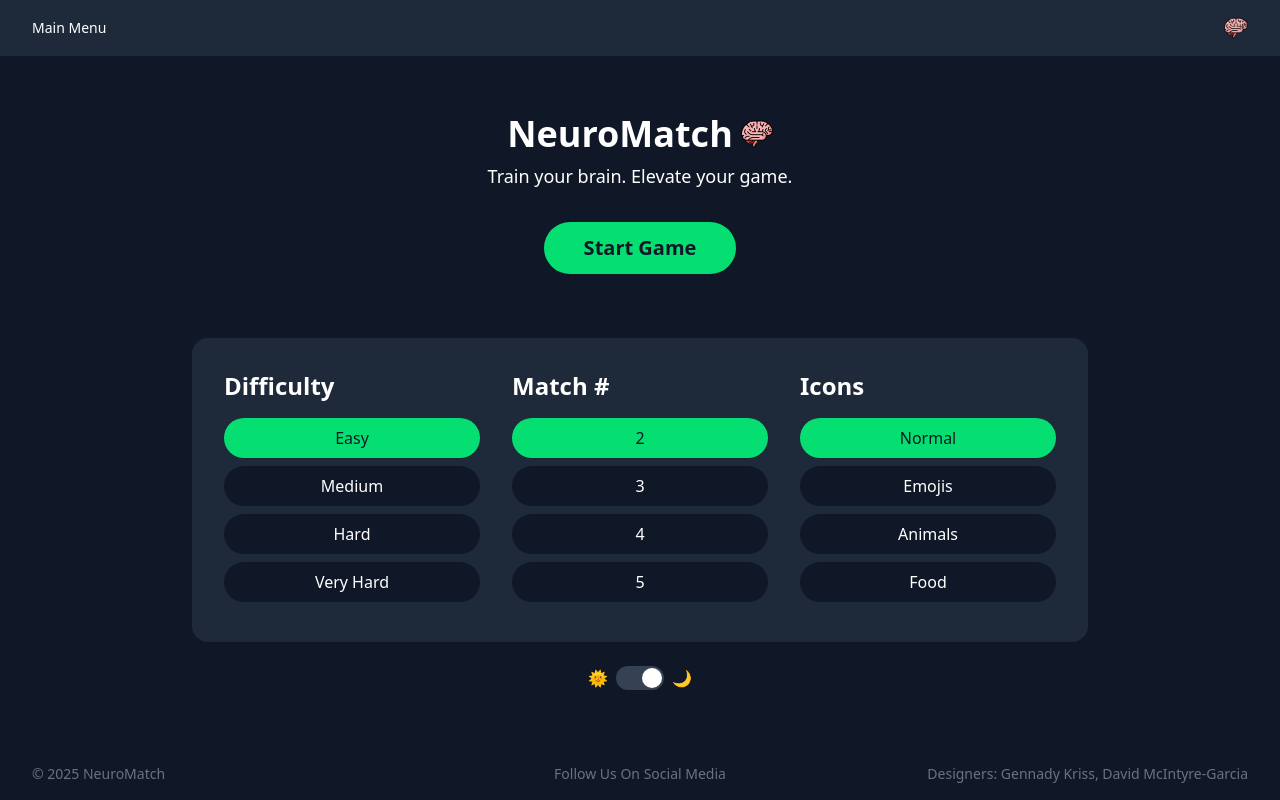
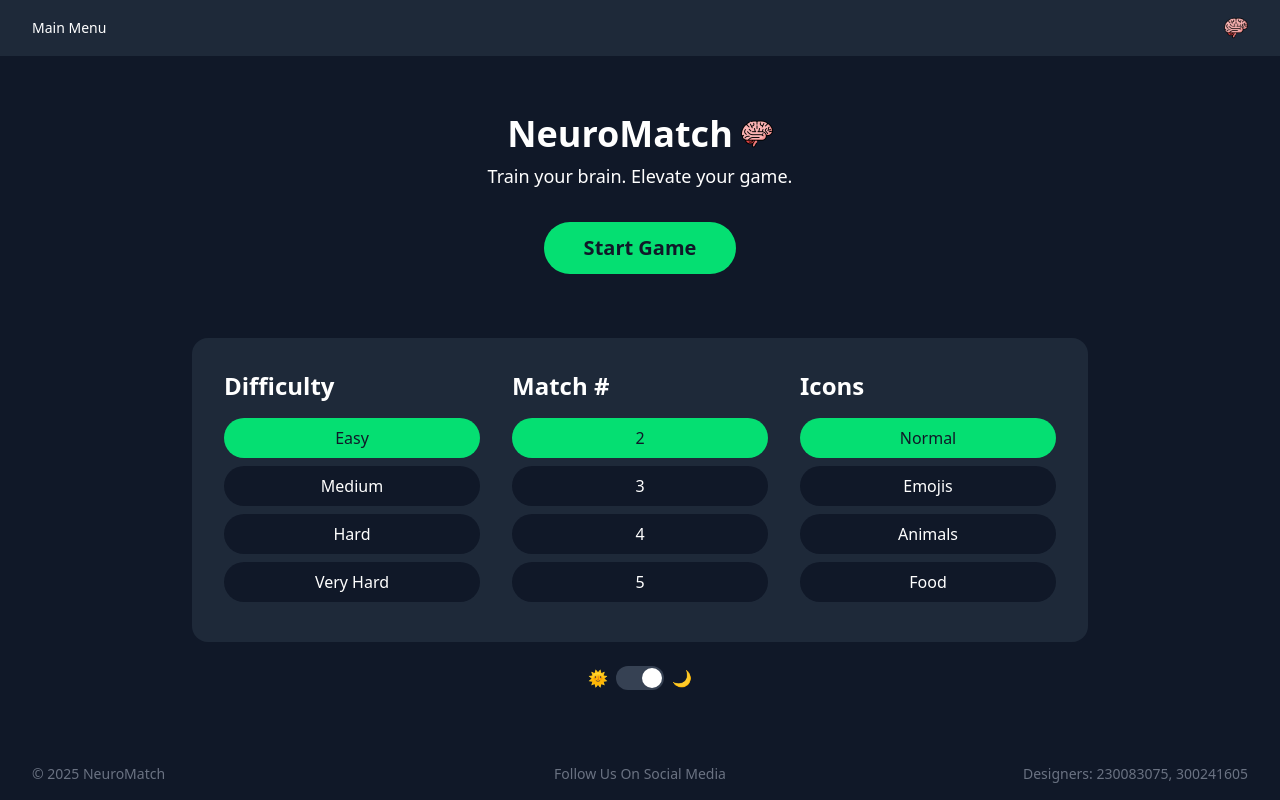
Before and after one commit to gennadykriss/Game, a React (Vite) app: page / in a window 1280 px wide. Built offline with nearby package versions, Linux system fonts and the light colour scheme.

Commit message:
replaced names with student numbers for peer review

```diff
--- a/src/components/MenuScreen.jsx
+++ b/src/components/MenuScreen.jsx
@@ -165,7 +165,7 @@ export default function MenuScreen() {
         <div className="absolute left-1/2 transform -translate-x-1/2 text-center">
           Follow Us On Social Media
           </div>
-        <div>Designers: Gennady Kriss, David McIntyre-Garcia</div>
+        <div>Designers: 230083075, 300241605</div>
       </footer>
     </div>
   );
```
